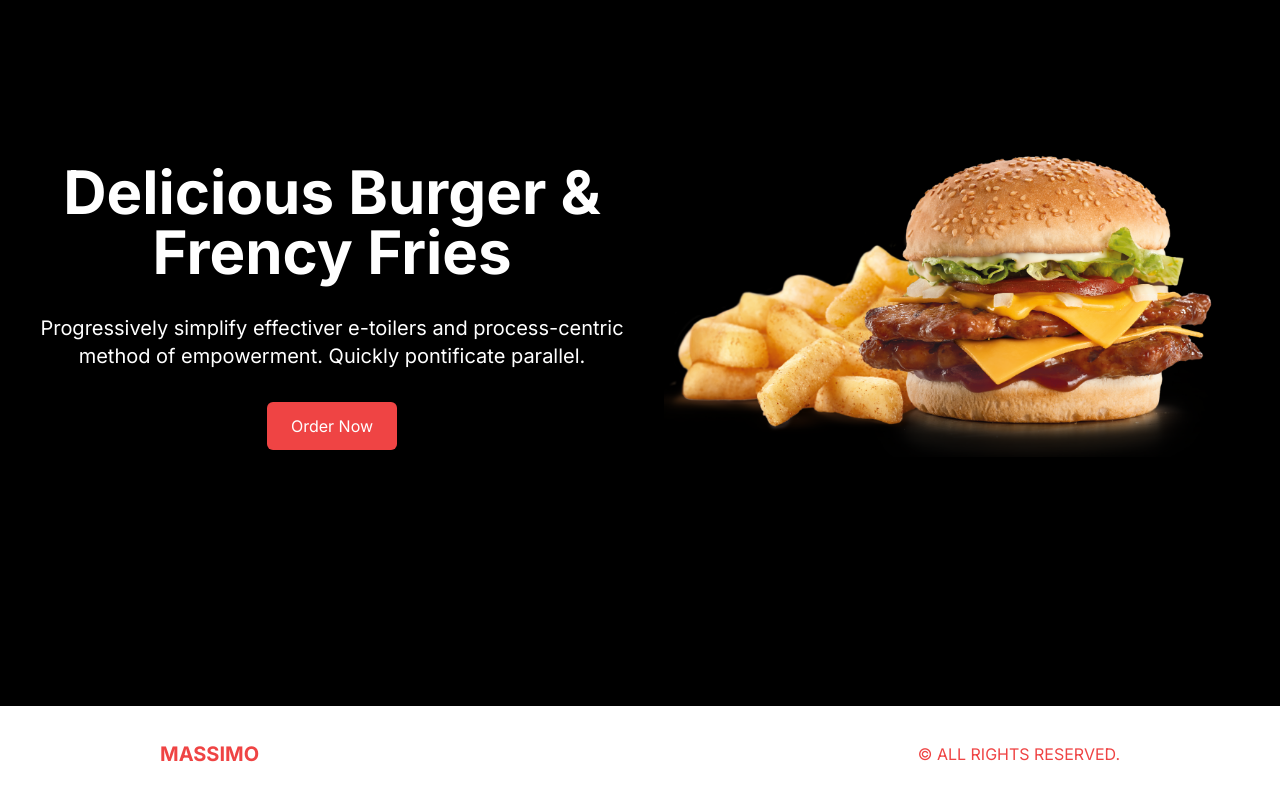
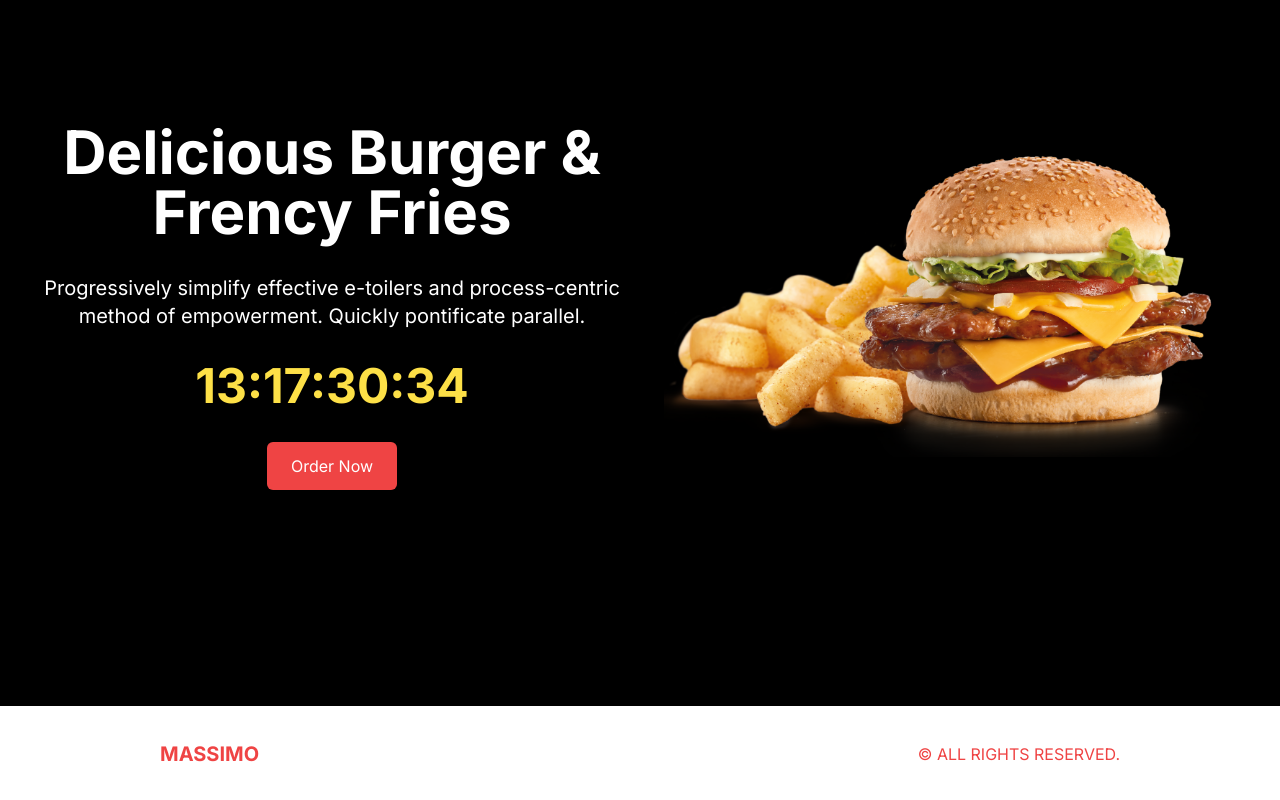
Before and after one commit to samincgs/Massimo, a Next.js app: page / in a window 1280 px wide. Shown: the part 1374-2174 px from the top of the page. Built offline with nearby package versions, Linux system fonts and the light colour scheme.

Commit message:
Implemented more of the offer page and created a countdown component for users to see

```diff
--- /dev/null
+++ b/src/components/CountDown.tsx
@@ -0,0 +1,14 @@
+"use client";
+import React from "react";
+import Countdown from "react-countdown";
+
+const CountDown = () => {
+  return (
+    <Countdown
+      date={new Date("2023-10-25")}
+      className="font-bold text-5xl text-yellow-300"
+    />
+  );
+};
+
+export default CountDown;
--- a/src/components/Offer.tsx
+++ b/src/components/Offer.tsx
@@ -1,5 +1,6 @@
 import Image from "next/image";
 import React from "react";
+import CountDown from "./CountDown";
 
 const Offer = () => {
   return (
@@ -10,9 +11,10 @@
           Delicious Burger & Frency Fries
         </h1>
         <p className="xl:text-xl">
-          Progressively simplify effectiver e-toilers and process-centric method
+          Progressively simplify effective e-toilers and process-centric method
           of empowerment. Quickly pontificate parallel.
         </p>
+        <CountDown />
         <button className="bg-red-500 text-white rounded-md py-3 px-6">
           Order Now
         </button>
```
Also changed, not shown: package.json (+6 -5 lines), 1 other file (tests, documents, lock files or other folders).
